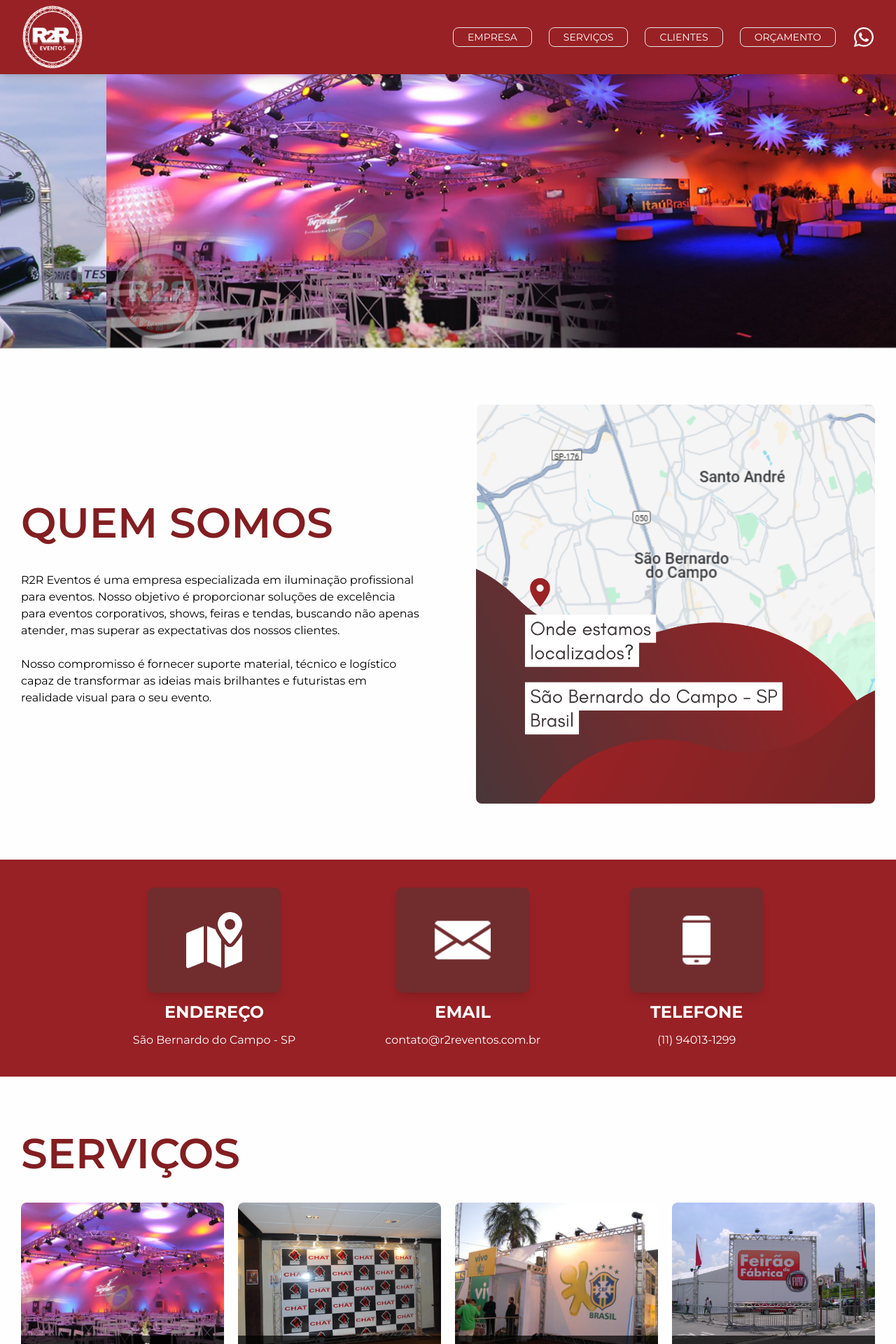
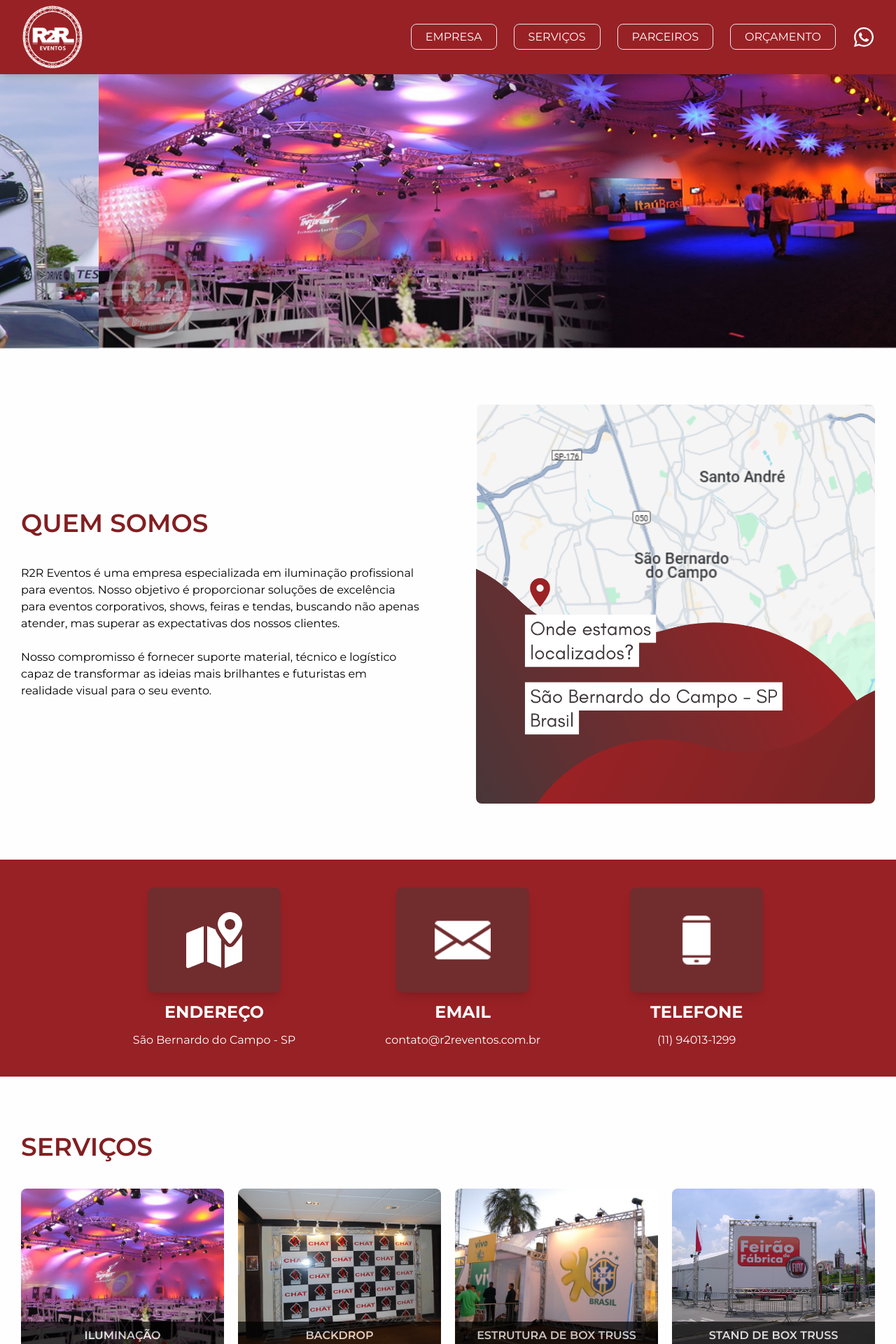
Before and after one commit to lucaszamorapy/r2r-eventos, a React (Vite) app: page / in a window 1280 px wide. Shown: the top 1920 px of the page at 70% size. Built offline with nearby package versions, Linux system fonts and the light colour scheme.

Commit message:
feat: footer

```diff
--- a/src/components/cliente/Cliente.jsx
+++ b/src/components/cliente/Cliente.jsx
@@ -27,9 +27,9 @@ const Cliente = () => {
   };
 
   return (
-    <section id="clientes" className="mt-10 px-5 lg:mt-20 lg:px-0">
+    <section id="parceiros" className="mt-10 px-5 lg:mt-20 lg:px-0">
       <div className="container">
-        <h1 className="text-5xl uppercase font-semibold text-center text-brownR2R lg:text-6xl">
+        <h1 className="text-4xl uppercase font-semibold text-center text-brownR2R ">
           Aprovado por <span className="text-redR2R">grandes empresas!</span>
         </h1>
         <Swiper {...swiperSettings} className="mt-20">
--- a/src/components/contato/Contato.jsx
+++ b/src/components/contato/Contato.jsx
@@ -12,7 +12,7 @@ const Contato = () => {
   return (
     <section className="mt-10 lg:mt-20 px-5 py-10 bg-redR2R lg:px-0">
       <div className="container">
-        <div className="flex flex-col items-center gap-32 justify-center lg:flex-row">
+        <div className="flex flex-col items-center gap-10 justify-center lg:gap-32 lg:flex-row">
           {contato &&
             contato.map((info, index) => (
               <div
--- a/src/components/empresa/Empresa.jsx
+++ b/src/components/empresa/Empresa.jsx
@@ -7,7 +7,7 @@ const Empresa = () => {
       <div className="container">
         <div className="grid grid-cols-1 gap-5 lg:grid-cols-2  lg:gap-20">
           <div className="flex flex-col justify-center">
-            <h1 className="text-5xl title uppercase font-semibold text-redR2R200 lg:text-6xl">
+            <h1 className="text-4xl uppercase font-semibold text-redR2R200">
               Quem somos
             </h1>
             <p className="mt-10">
--- a/src/components/footer/Footer.jsx
+++ b/src/components/footer/Footer.jsx
@@ -1,7 +1,105 @@
 import React from "react";
+import logo from "../../../public/images/logo-2.png";
+import data from "../../config/data.json";
+import { FaFacebook, FaWhatsapp, FaInstagram } from "react-icons/fa";
+import { MdOutlineEmail } from "react-icons/md";
 
 const Footer = () => {
-  return <section className="mt-10 lg:mt-20">Footer</section>;
+  return (
+    <section className="mt-10 bg-brownR2R px-5 lg:mt-20 lg:px-0">
+      <div className="container">
+        <div className="flex flex-col justify-between flex-wrap py-10 lg:flex-nowrap lg:flex-row">
+          <div className="flex justify-center items-center">
+            <a href="/">
+              <img src={logo} alt="Logo" className="w-[90px] lg:w-[140px]" />
+            </a>
+          </div>
+          <div className="flex mt-5 gap-5 lg:gap-20 lg:mt-0">
+            <div className="flex flex-col">
+              <h1 className="text-md uppercase font-bold text-white mb-2 lg:text-xl">
+                Serviços
+              </h1>
+              <ul className="flex justify-center flex-col">
+                {data["footerInfo"].map((info, index) => (
+                  <li
+                    className="text-sm text-white gap-2 lg:text-lg"
+                    id={index}
+                  >
+                    {info.servicesText}
+                  </li>
+                ))}
+              </ul>
+            </div>
+            <div className="flex flex-col">
+              <h1 className="text-md uppercase font-bold text-white mb-2 lg:text-xl">
+                Parceiros
+              </h1>
+              <ul className="flex justify-center flex-col">
+                {data["footerInfo"].map((info, index) => (
+                  <li
+                    className="text-sm text-white gap-2 lg:text-lg"
+                    id={index}
+                  >
+                    {info.parceirosText}
+                  </li>
+                ))}
+              </ul>
+            </div>
+          </div>
+        </div>
+        {/* second footer */}
+        <div className="flex flex-col justify-center text-sm items-center gap-5 border-t-2 border-white lg:justify-between lg:flex-row lg:gap-0">
+          <ul className="flex gap-x-8 px-4 py-4">
+            <li className="hover:scale-110 duration-300 ease-out">
+              <a
+                href="https://www.facebook.com/r2reventos/"
+                target="_blank"
+                rel="noopener noreferrer"
+              >
+                <FaFacebook size={32} color="#FFFFFF" />
+              </a>
+            </li>
+            <li className="hover:scale-110 duration-300 ease-out">
+              <a
+                href="https://web.whatsapp.com/send?phone=5511940131299"
+                target="_blank"
+                rel="noopener noreferrer"
+              >
+                <FaWhatsapp size={32} color="#FFFFFF" />
+              </a>
+            </li>
+            <li className="hover:scale-110 duration-300 ease-out">
+              <a
+                href="https://www.instagram.com/r2reventos/"
+                target="_blank"
+                rel="noopener noreferrer"
+              >
+                <FaInstagram size={32} color="#FFFFFF" />
+              </a>
+            </li>
+            <li className="hover:scale-110 duration-300 ease-out">
+              <a
+                href="mailto:contato@r2reventos.com.br"
+                target="_blank"
+                rel="noopener noreferrer"
+              >
+                <MdOutlineEmail size={32} color="#FFFFFF" />
+              </a>
+            </li>
+          </ul>
+          <p className="text-white flex items-center">
+            2024 © R2R Eventos. All Rights Reserved.
+          </p>
+          <p className="text-white flex items-center">
+            Desenvolvido por
+            <span className="text-white flex items-center ml-1">
+              <a href=""> Lucas Zamora</a>
+            </span>
+          </p>
+        </div>
+      </div>
+    </section>
+  );
 };
 
 export default Footer;
--- a/src/components/header/desktop.jsx
+++ b/src/components/header/desktop.jsx
@@ -43,10 +43,10 @@ const Desktop = ({ isOpened, action, links }) => {
       <nav className="hidden lg:flex items-center justify-center">
         <ul className="flex gap-3 items-center lg:gap-6">
           {links.map((link, index) => (
-            <li className="text-sm font-light" key={index}>
+            <li className="text-md" key={index}>
               {/* Link de rolagem suave */}
               <ScrollLink
-                className="cursor-pointer uppercase border px-5 py-1 rounded-lg text-white hover:bg-white hover:text-redR2R duration-300 ease-out"
+                className="cursor-pointer uppercase border px-5 py-2 rounded-lg text-white hover:bg-white hover:text-redR2R duration-300 ease-out"
                 to={link.url.substring(1)}
                 spy={true}
                 smooth={true}
@@ -57,6 +57,15 @@ const Desktop = ({ isOpened, action, links }) => {
               </ScrollLink>
             </li>
           ))}
+          <div className="text-md">
+            <a
+              href="https://api.whatsapp.com/send/?phone=5511940131299&text=Tenho+interesse+em+fazer+um+or%C3%A7amento&type=phone_number&app_absent=0"
+              target="_blank"
+              className="cursor-pointer uppercase border px-5 py-2 rounded-lg text-white hover:bg-white hover:text-redR2R duration-300 ease-out"
+            >
+              Orçamento
+            </a>
+          </div>
           <a
             href="https://wa.me/5511940131299?text=Tenho%20interesse%20em%20fazer%20um%20orçamento"
             target="_blank"
--- a/src/components/header/index.jsx
+++ b/src/components/header/index.jsx
@@ -18,7 +18,7 @@ const Header = () => {
     document.body.classList.remove("menu-open");
   };
   return (
-    <header className="w-screen vidro top-0 fixed z-10 bg-redR2R  shadow-lg">
+    <header className="w-screen top-0 fixed z-10 bg-redR2R  shadow-lg">
       <div className="container lg:py-2 items-center flex justify-between xl:gap-x-6 gap-x-2 lg:p-0 p-4">
         <Desktop isOpened={isMenuOpen} action={toggleMenu} links={links} />
         <Mobile isOpened={isMenuOpen} links={links} />
--- a/src/components/header/mobile.jsx
+++ b/src/components/header/mobile.jsx
@@ -43,9 +43,18 @@ const Mobile = ({ isOpened, links }) => {
               </Link>
             </li>
           ))}
+          <div className="text-md">
+            <a
+              href="https://api.whatsapp.com/send/?phone=5511940131299&text=Tenho+interesse+em+fazer+um+or%C3%A7amento&type=phone_number&app_absent=0"
+              target="_blank"
+              className="link-list text-white uppercase text-sm font-medium"
+            >
+              Orçamento
+            </a>
+          </div>
         </ul>
 
-        <ul className="flex justify-center gap-x-10 px-4 bg-blackBirdz py-4">
+        <ul className="flex justify-center gap-x-10 px-4  py-4">
           <li>
             <a
               href="https://www.facebook.com/r2reventos/"
--- a/src/components/servicos/Servicos.jsx
+++ b/src/components/servicos/Servicos.jsx
@@ -6,7 +6,7 @@ const Servicos = () => {
     <>
       <section id="servicos" className="mt-10 lg:mt-20 px-5 lg:px-0">
         <div className="container">
-          <h1 className="text-5xl title uppercase font-semibold text-redR2R200 lg:text-6xl ">
+          <h1 className="text-4xl  uppercase font-semibold text-redR2R200">
             Serviços
           </h1>
           <div className="grid grid-cols-1 mt-10 gap-5 lg:grid-cols-4 ">
--- a/src/components/slidebanner/SlideBanner.jsx
+++ b/src/components/slidebanner/SlideBanner.jsx
@@ -25,7 +25,7 @@ const SlideBanner = () => {
   };
 
   return (
-    <section className="mt-[105px]">
+    <section className="mt-[97px] lg:mt-[105px]">
       <Swiper {...swiperSettings} className="mySwiper">
         {imageNumbers.map((number) => (
           <SwiperSlide key={number}>
--- a/src/config/data.json
+++ b/src/config/data.json
@@ -49,5 +49,52 @@
       "image": "./images/servicos/8.jpg",
       "text": "Pórticos"
     }
+  ],
+  "footerInfo": [
+    {
+      "servicesText": "Stand de box truss"
+    },
+    {
+      "servicesText": "Estrutura de box truss"
+    },
+    {
+      "servicesText": "Iluminação"
+    },
+    {
+      "servicesText": "Painel de LED"
+    },
+    {
+      "servicesText": "Backdrop"
+    },
+    {
+      "servicesText": "Palcos"
+    },
+    {
+      "servicesText": "Pórticos"
+    },
+    {
+      "servicesText": "Passarelas"
+    },
+    {
+      "parceirosText": "Cereja Flor Eventos"
+    },
+    {
+      "parceirosText": "G12 Produções e Eventos"
+    },
+    {
+      "parceirosText": "H hertz Som e Iluminação"
+    },
+    {
+      "parceirosText": "RLS Produções"
+    },
+    {
+      "parceirosText": "Pulse Produtora"
+    },
+    {
+      "parceirosText": "Led Company Eventos"
+    },
+    {
+      "parceirosText": "J.Duart Web"
+    }
   ]
 }
--- a/src/config/navigation.json
+++ b/src/config/navigation.json
@@ -9,32 +9,8 @@
       "url": "#servicos"
     },
     {
-      "text": "Clientes",
-      "url": "#clientes"
-    },
-    {
-      "text": "Orçamento",
-      "url": ""
+      "text": "Parceiros",
+      "url": "#parceiros"
     }
-  ],
-  "linksMobile": [
-    {
-      "text": "Serviços",
-      "url": "#servicos"
-    },
-    {
-      "text": "Empresa",
-      "url": "#empresa"
-    },
-    {
-      "text": "Clientes",
-      "url": "#clientes"
-    },
-    {
-      "text": "Orçamento",
-      "url": ""
-    }
-  ],
-  "social": {},
-  "logos": {}
+  ]
 }
```
